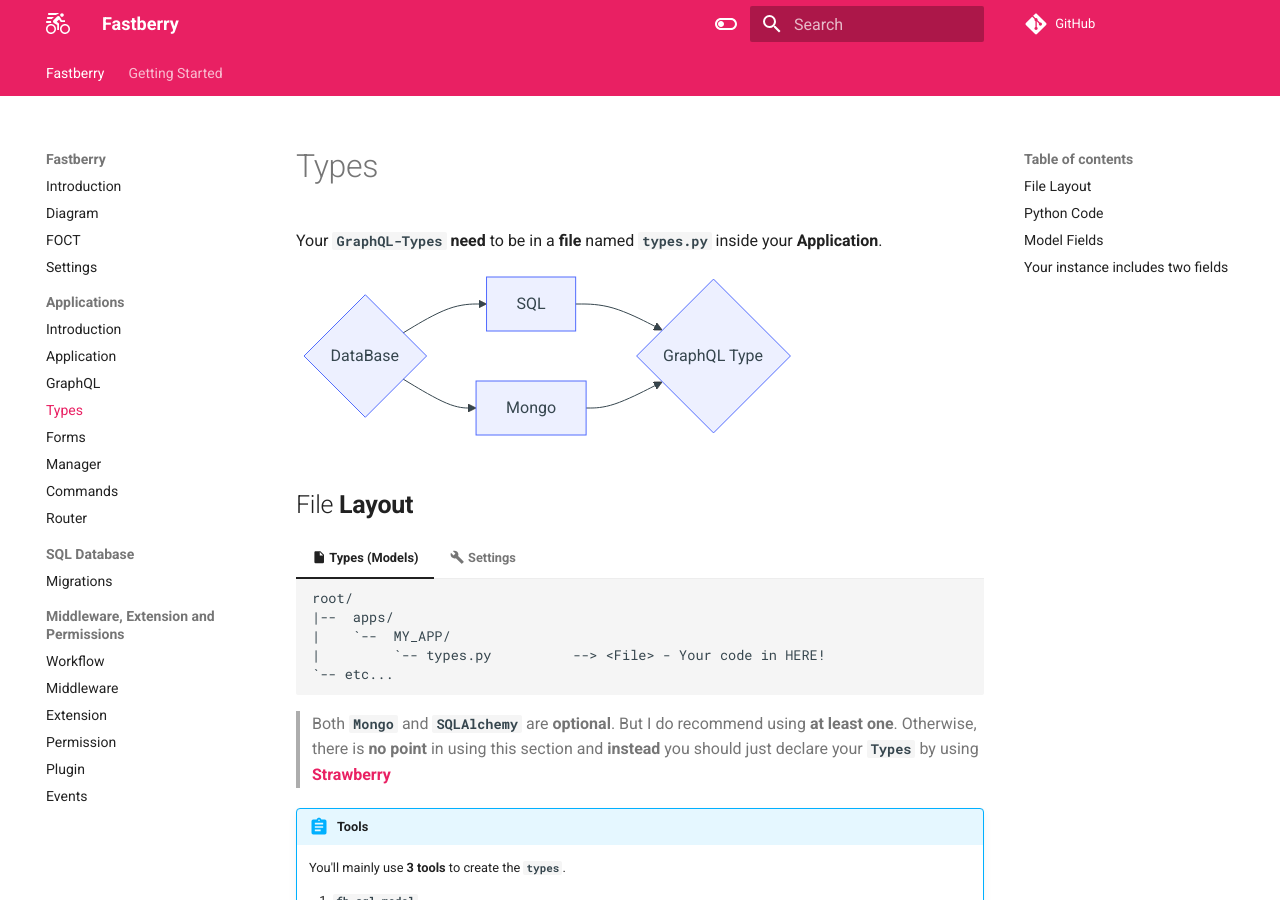
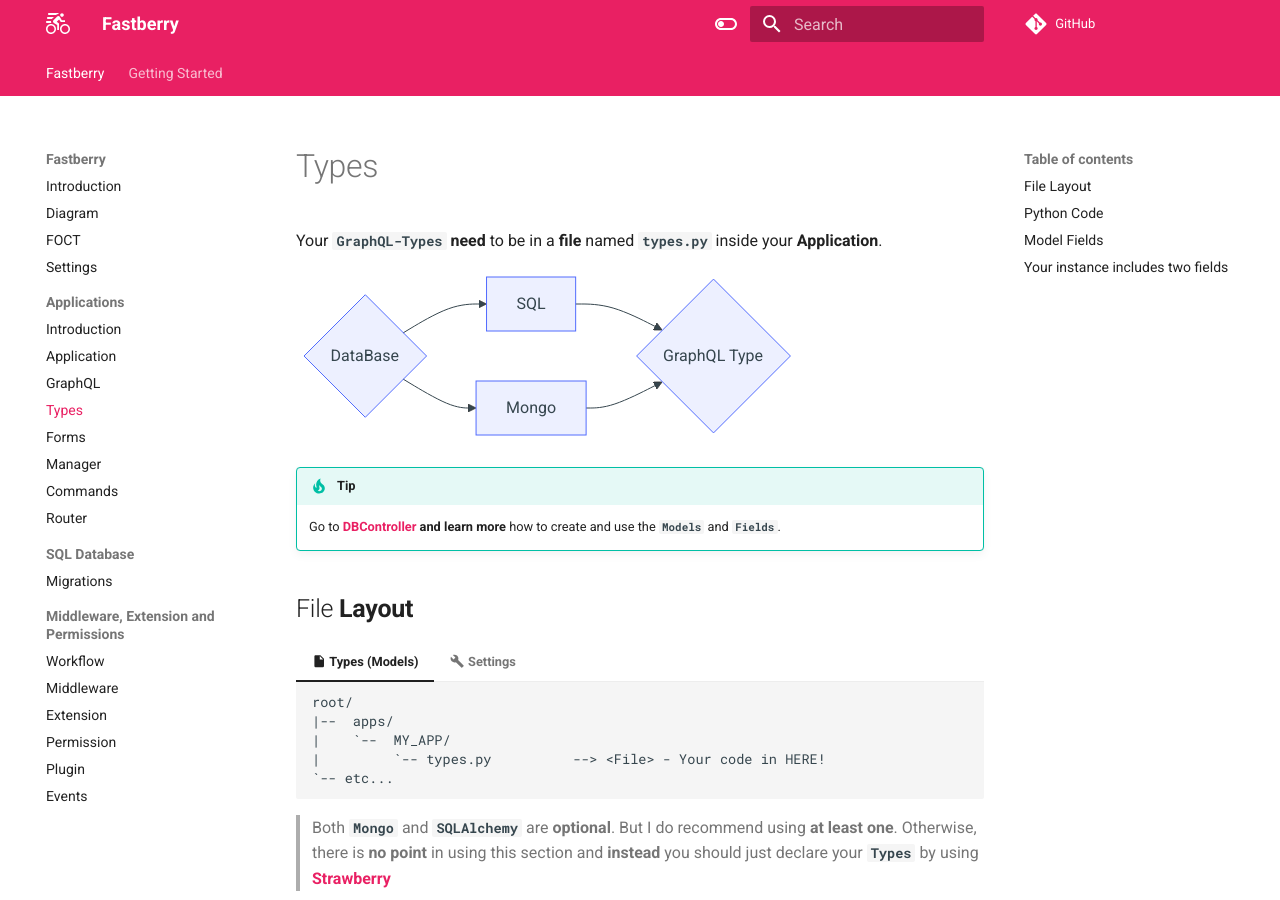
Before and after one commit to hlop3z/fastberry, an MkDocs documentation site: the page built from docs/docs/applications/types.md, in a window 1280 px wide and 900 px high. Built offline with MkDocs 1.6.1 and Material for MkDocs 9.7.7, drawn with Linux system fonts in a browser that asks for light colours; comment, search, counter and statistics services are not loaded.

Commit message:
Update types.md

````diff
--- a/docs/docs/applications/types.md
+++ b/docs/docs/applications/types.md
@@ -7,6 +7,11 @@
     B[SQL] --> D;
     C[Mongo] --> D{GraphQL Type};
 ```
+
+!!! tip
+
+    Go to <a href="https://hlop3z.github.io/dbcontroller/" target="_blank" rel="noopener noreferrer">**DBController**</a>
+    **and learn more** how to create and use the **`Models`** and **`Fields`**.
 
 ## File **Layout**
 
````
